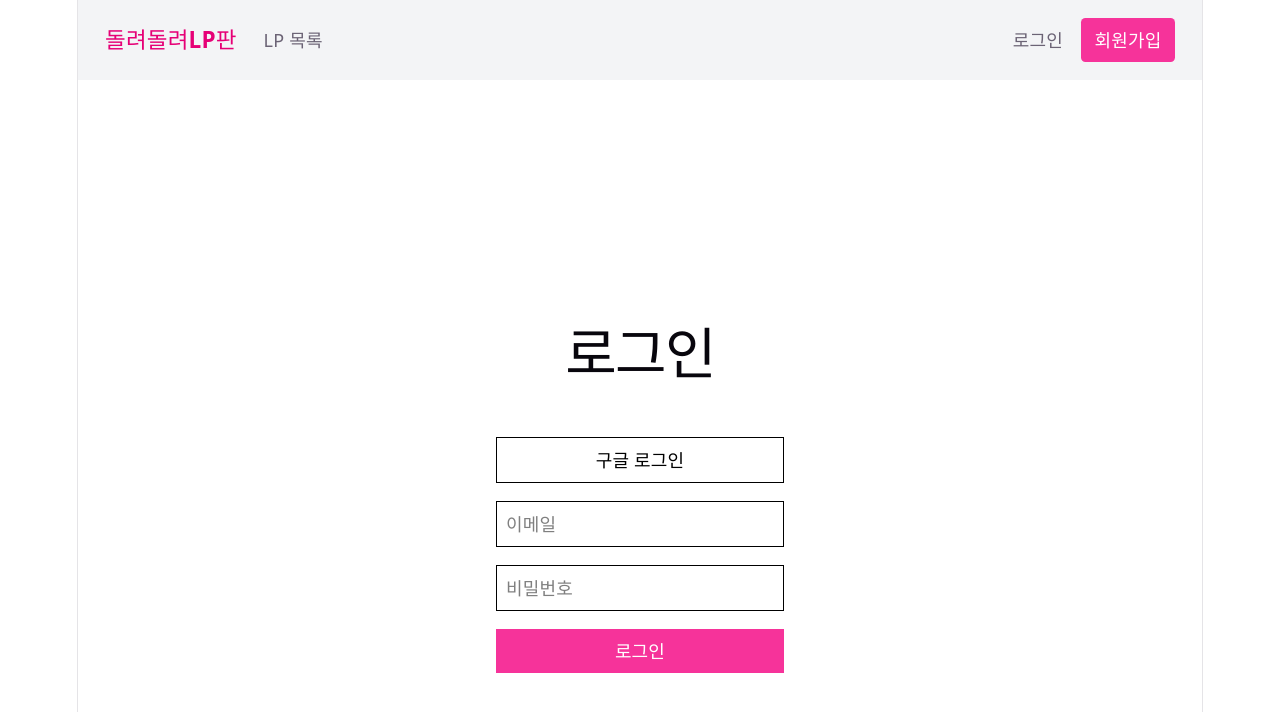
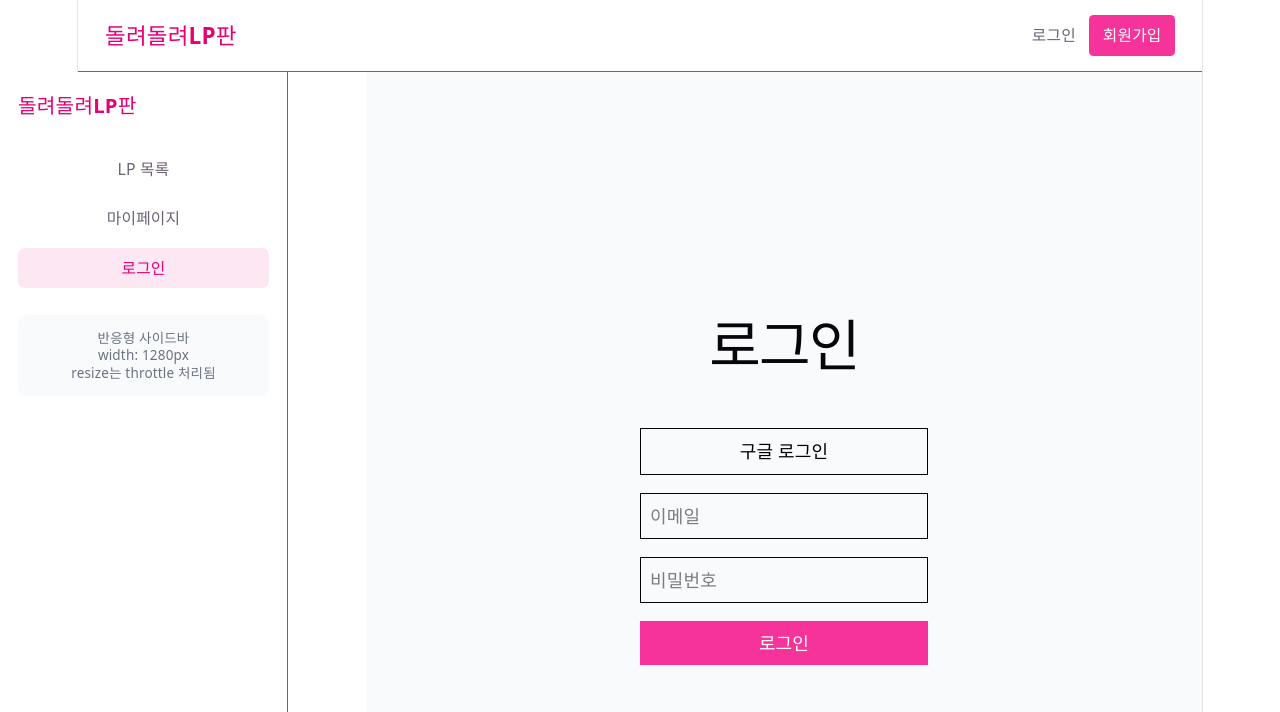
Before and after one commit to Mingyeong-Kang/umc-10th-web, a React (Vite) app: page /login in a window 1280 px wide. Shown: the top 712 px of the page. Built offline with nearby package versions, Linux system fonts and the light colour scheme.

Commit message:
week8 mission (debounce, throttle, sidebar)

```diff
--- a/src/App.tsx
+++ b/src/App.tsx
@@ -1,5 +1,6 @@
 import { BrowserRouter, Route, Routes } from "react-router-dom";
 import Navbar from "./components/Navbar";
+import Sidebar from "./components/Sidebar";
 import ProtectedRoute from "./components/ProtectedRoute";
 import Home from "./pages/Home";
 import LPDetail from "./pages/LPDetail";
@@ -11,6 +12,9 @@ function App() {
   return (
     <BrowserRouter>
       <Navbar />
+      <Sidebar />
+
+      <main className="min-h-[calc(100vh-64px)] bg-gray-50 md:ml-64">
         <Routes>
           <Route path="/" element={<Home />} />
           <Route
@@ -32,6 +36,7 @@ function App() {
             }
           />
         </Routes>
+      </main>
     </BrowserRouter>
   );
 }
--- a/src/api/lp.ts
+++ b/src/api/lp.ts
@@ -4,13 +4,33 @@ import { mockComments, mockLPs, sleep } from "./mockDb";
 export async function getLPList({
   pageParam = 1,
   sort = "latest",
+  keyword = "",
 }: {
   pageParam?: number;
   sort?: string;
+  keyword?: string;
 }): Promise<InfiniteListResult<LP>> {
-  await sleep(700);
+  await sleep(500);
 
-  const sorted = [...mockLPs].sort((a, b) => {
+  const lowerKeyword = keyword.trim().toLowerCase();
+
+  const filtered = mockLPs.filter((lp) => {
+    if (!lowerKeyword) return true;
+
+    const title = lp.title?.toLowerCase() ?? "";
+    const author = lp.author?.toLowerCase() ?? "";
+    const content = lp.content?.toLowerCase() ?? "";
+    const tags = lp.tags?.join(" ").toLowerCase() ?? "";
+
+    return (
+      title.includes(lowerKeyword) ||
+      author.includes(lowerKeyword) ||
+      content.includes(lowerKeyword) ||
+      tags.includes(lowerKeyword)
+    );
+  });
+
+  const sorted = [...filtered].sort((a, b) => {
     const timeA = new Date(a.createdAt ?? "").getTime();
     const timeB = new Date(b.createdAt ?? "").getTime();
     return sort === "oldest" ? timeA - timeB : timeB - timeA;
--- a/src/components/Navbar.tsx
+++ b/src/components/Navbar.tsx
@@ -1,76 +1,64 @@
 import { Link, useNavigate } from "react-router-dom";
-import { useMutation } from "@tanstack/react-query";
-import ConfirmModal from "./ConfirmModal";
-import { useState } from "react";
+import { useMutation, useQuery, useQueryClient } from "@tanstack/react-query";
+import { getMe } from "../api/user";
+import { logoutMutation } from "../api/mutations";
 
 export default function Navbar() {
   const navigate = useNavigate();
-  const token = localStorage.getItem("accessToken");
-  const nickname = localStorage.getItem("nickname");
-  const [isOpen, setIsOpen] = useState(false);
+  const queryClient = useQueryClient();
 
-  const logoutMutation = useMutation({
-    mutationFn: async () => {
-      localStorage.removeItem("accessToken");
-      localStorage.removeItem("refreshToken");
-      localStorage.removeItem("nickname");
-      return true;
-    },
+  const { data: me } = useQuery({
+    queryKey: ["me"],
+    queryFn: getMe,
+  });
+
+  const logout = useMutation({
+    mutationFn: logoutMutation,
     onSuccess: () => {
+      queryClient.setQueryData(["me"], null);
       alert("로그아웃 되었습니다.");
-      navigate("/login");
-      window.location.reload();
+      navigate("/");
     },
   });
 
   return (
-    <>
-      <nav className="flex items-center justify-between px-6 py-4 bg-gray-100">
-        <div className="flex items-center gap-6">
-          <Link to="/" className="font-bold text-pink-600 text-xl">
-            돌려돌려LP판
-          </Link>
+    <header className="sticky top-0 z-30 h-16 border-b bg-white">
+      <div className="mx-auto flex h-full items-center justify-between px-4 md:px-6">
+        <Link to="/" className="font-bold text-pink-600 text-xl">
+          돌려돌려LP판
+        </Link>
 
-          <Link to="/" className="hover:text-pink-500">
-            LP 목록
-          </Link>
-        </div>
-
-        <div className="flex items-center gap-4">
-          {token ? (
+        <div className="flex items-center gap-3">
+          {me ? (
             <>
-              <span className="text-sm text-gray-700">
-                {nickname ? `${nickname} 반갑습니다.` : "로그인됨"}
+              <span className="hidden text-sm text-gray-700 md:block">
+                {me.nickname} 반갑습니다.
               </span>
-              <Link to="/mypage" className="hover:text-pink-500">
+              <Link to="/mypage" className="text-sm hover:text-pink-500">
                 마이페이지
               </Link>
-              <button onClick={() => setIsOpen(true)} className="hover:text-pink-500">
+              <button
+                onClick={() => logout.mutate()}
+                className="text-sm hover:text-pink-500"
+              >
                 로그아웃
               </button>
             </>
           ) : (
             <>
-              <Link to="/login" className="hover:text-pink-500">
+              <Link to="/login" className="text-sm hover:text-pink-500">
                 로그인
               </Link>
               <Link
                 to="/signup"
-                className="bg-pink-500 text-white px-3 py-2 rounded"
+                className="rounded bg-pink-500 px-3 py-2 text-sm text-white"
               >
                 회원가입
               </Link>
             </>
           )}
         </div>
-      </nav>
-
-      <ConfirmModal
-        isOpen={isOpen}
-        title="정말 로그아웃하시겠습니까?"
-        onConfirm={() => logoutMutation.mutate()}
-        onCancel={() => setIsOpen(false)}
-      />
-    </>
+      </div>
+    </header>
   );
 }
--- /dev/null
+++ b/src/components/Sidebar.tsx
@@ -0,0 +1,104 @@
+import { useEffect, useRef, useState } from "react";
+import { Link, NavLink } from "react-router-dom";
+import useThrottle from "../hooks/useThrottle";
+
+export default function Sidebar() {
+  const [windowWidth, setWindowWidth] = useState(window.innerWidth);
+  const throttledWidth = useThrottle(windowWidth, 200);
+  const [isOpen, setIsOpen] = useState(false);
+  const sidebarRef = useRef<HTMLDivElement | null>(null);
+
+  const isDesktop = throttledWidth >= 768;
+
+  useEffect(() => {
+    const handleResize = () => {
+      setWindowWidth(window.innerWidth);
+    };
+
+    window.addEventListener("resize", handleResize);
+    return () => window.removeEventListener("resize", handleResize);
+  }, []);
+
+  useEffect(() => {
+    if (isDesktop) {
+      setIsOpen(false);
+    }
+  }, [isDesktop]);
+
+  useEffect(() => {
+    if (isDesktop) return;
+
+    const handleClickOutside = (e: MouseEvent) => {
+      if (!sidebarRef.current) return;
+      if (!sidebarRef.current.contains(e.target as Node)) {
+        setIsOpen(false);
+      }
+    };
+
+    if (isOpen) {
+      document.addEventListener("mousedown", handleClickOutside);
+    }
+
+    return () => document.removeEventListener("mousedown", handleClickOutside);
+  }, [isOpen, isDesktop]);
+
+  const navClass = ({ isActive }: { isActive: boolean }) =>
+    `block px-3 py-2 rounded-md text-sm ${
+      isActive ? "bg-pink-100 text-pink-600 font-semibold" : "hover:bg-gray-100"
+    }`;
+
+  return (
+    <>
+      {!isDesktop && (
+        <button
+          onClick={() => setIsOpen(true)}
+          className="fixed top-20 left-4 z-50 rounded-md border bg-white px-3 py-2 shadow"
+          aria-label="사이드바 열기"
+        >
+          ☰
+        </button>
+      )}
+
+      {!isDesktop && isOpen && (
+        <div className="fixed inset-0 z-40 bg-black/40" />
+      )}
+
+      <aside
+        ref={sidebarRef}
+        className={[
+          "fixed top-16 left-0 z-50 h-[calc(100vh-64px)] w-64 border-r bg-white p-4 transition-transform duration-300",
+          isDesktop ? "translate-x-0" : isOpen ? "translate-x-0" : "-translate-x-full",
+        ].join(" ")}
+      >
+        <div className="mb-6 flex items-center justify-between">
+          <Link to="/" className="text-lg font-bold text-pink-600">
+            돌려돌려LP판
+          </Link>
+          {!isDesktop && (
+            <button onClick={() => setIsOpen(false)} className="text-gray-500">
+              ✕
+            </button>
+          )}
+        </div>
+
+        <nav className="space-y-2">
+          <NavLink to="/" className={navClass} onClick={() => setIsOpen(false)}>
+            LP 목록
+          </NavLink>
+          <NavLink to="/mypage" className={navClass} onClick={() => setIsOpen(false)}>
+            마이페이지
+          </NavLink>
+          <NavLink to="/login" className={navClass} onClick={() => setIsOpen(false)}>
+            로그인
+          </NavLink>
+        </nav>
+
+        <div className="mt-6 rounded-lg bg-gray-50 p-3 text-xs text-gray-500">
+          <p>반응형 사이드바</p>
+          <p>width: {throttledWidth}px</p>
+          <p>resize는 throttle 처리됨</p>
+        </div>
+      </aside>
+    </>
+  );
+}
--- /dev/null
+++ b/src/hooks/useDebounce.ts
@@ -0,0 +1,15 @@
+import { useEffect, useState } from "react";
+
+export default function useDebounce<T>(value: T, delay: number): T {
+  const [debouncedValue, setDebouncedValue] = useState<T>(value);
+
+  useEffect(() => {
+    const timer = setTimeout(() => {
+      setDebouncedValue(value);
+    }, delay);
+
+    return () => clearTimeout(timer);
+  }, [value, delay]);
+
+  return debouncedValue;
+}
--- /dev/null
+++ b/src/hooks/useThrottle.ts
@@ -0,0 +1,26 @@
+import { useEffect, useRef, useState } from "react";
+
+export default function useThrottle<T>(value: T, delay: number): T {
+  const [throttledValue, setThrottledValue] = useState<T>(value);
+  const lastExecuted = useRef<number>(Date.now());
+
+  useEffect(() => {
+    const now = Date.now();
+    const remaining = delay - (now - lastExecuted.current);
+
+    if (remaining <= 0) {
+      setThrottledValue(value);
+      lastExecuted.current = now;
+      return;
+    }
+
+    const timer = setTimeout(() => {
+      setThrottledValue(value);
+      lastExecuted.current = Date.now();
+    }, remaining);
+
+    return () => clearTimeout(timer);
+  }, [value, delay]);
+
+  return throttledValue;
+}
```
Also changed, not shown: src/pages/Home.tsx (+44 -29 lines). Lines whose indentation alone changed are shown as unchanged.
